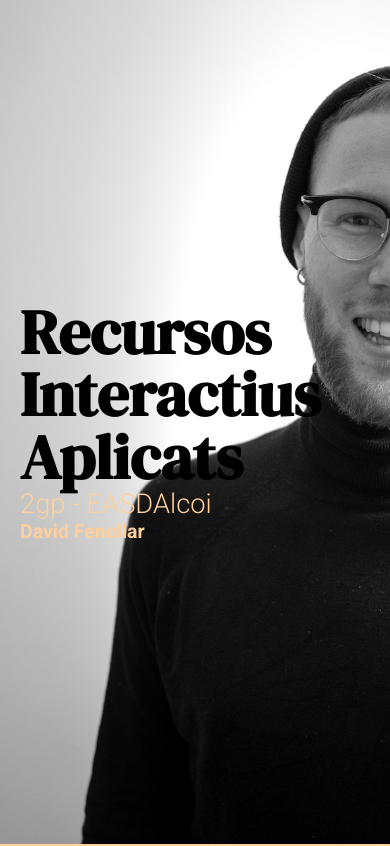
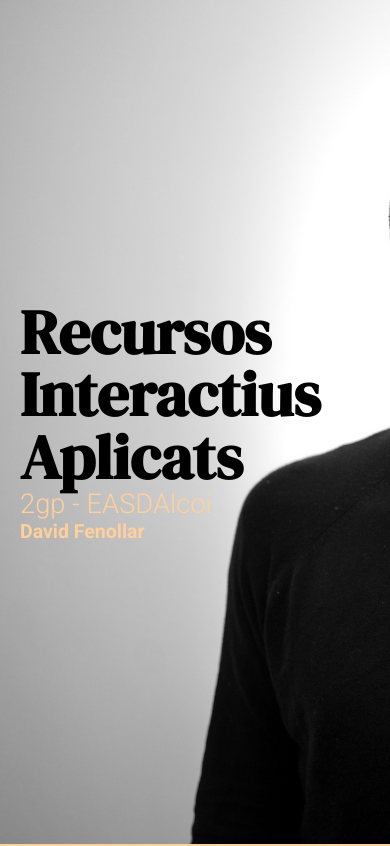
Before and after one commit to davidfenollar/p1, a plain HTML site: page index.html in a window 390 px wide. Shown: the top 846 px of the page. Drawn offline with Linux system fonts and the light colour scheme.

Commit message:
Update index.html

```diff
--- a/index.html
+++ b/index.html
@@ -35,7 +35,7 @@
             background-color: #FFCF9C;
             background-size: cover;
             background-position: 0em;
-            background-image: url('img/david_mobil.jpg');
+            background-image: url('img/david.jpg');
             height: 100vh;
         }
 
@@ -155,6 +155,8 @@
             body {
                 background: #FFCF9C;
             }
+             header {
+                background-image: url('img/david_tableta.jpg');
         }
 
         /* Small devices (portrait tablets and large phones, 600px and up) */
```
